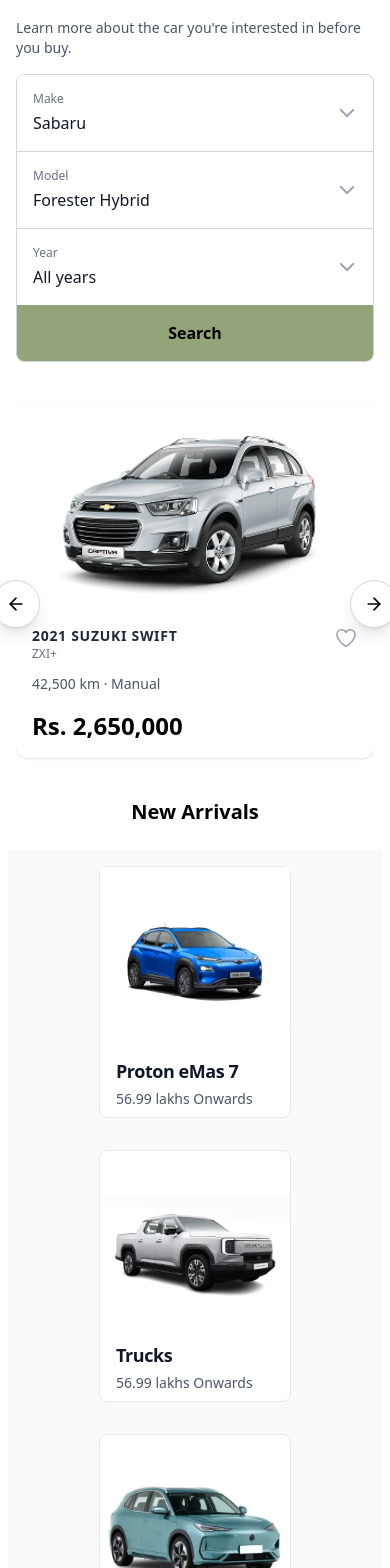
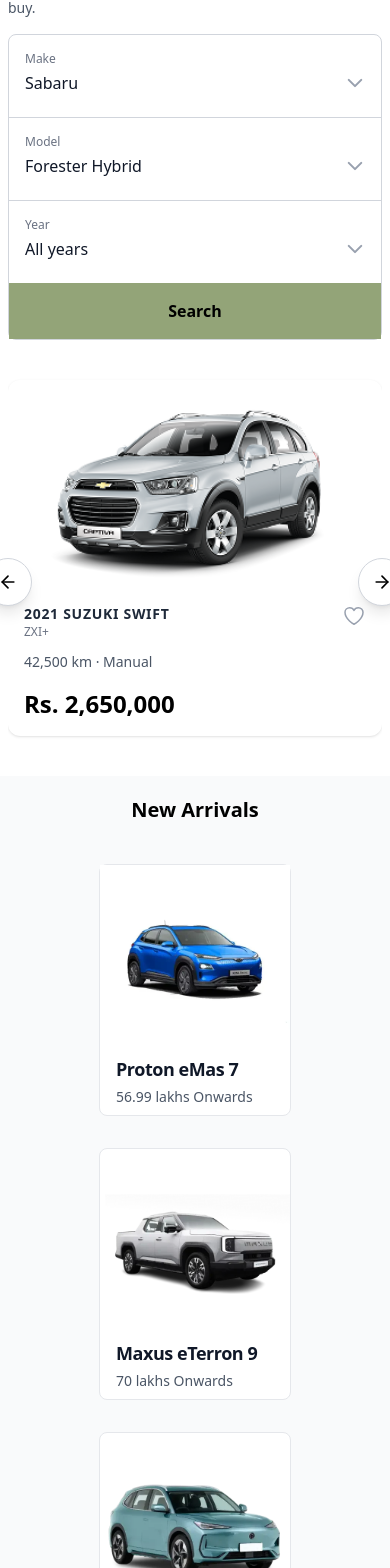
Before and after one commit to Noozey/motor, a Next.js app: page / in a window 390 px wide. Shown: the part 954-2522 px from the top of the page. Built offline with nearby package versions, Linux system fonts and the light colour scheme.

Commit message:
fix: screen changes for larger screen

```diff
--- a/app/page.tsx
+++ b/app/page.tsx
@@ -26,7 +26,7 @@
       {/* Hero Section */}
       <HeroSection />
 
-    <div className='w-full max-w-screen-2xl mx-auto px-2 md:px-6 lg:px-8 py-10'>
+    {/* <div className='w-full max-w-screen-2xl mx-auto px-2 md:px-6 lg:px-8 py-10'> */}
 
       {/* car research and type search */}
       <SearchSection />
@@ -41,6 +41,6 @@
       {/* latest new section */}
       <LatestNews/>
     </div>
-    </div>
+    // </div>
   );
 }
--- a/components/CartTabs.tsx
+++ b/components/CartTabs.tsx
@@ -1,222 +1,86 @@
-"use client";
+'use client'
 import { useState } from "react";
 import CarGrid from "./CarGrid";
 import CarCarousel from "./CarCarousel";
 import { CarData, CarTabs } from "@/types";
 import { ChevronRight } from "lucide-react";
 
-const CartTabs: React.FC = () => {
-  const tabs: CarTabs[] = [
-    CarTabs.suv,
-    CarTabs.hatchback,
-    CarTabs.sedan,
-    CarTabs.muv,
-    CarTabs.luxury,
-  ];
+const CartTabs:React.FC = () => {
+    const tabs:CarTabs[]=[CarTabs.suv, CarTabs.hatchback, CarTabs.sedan, CarTabs.muv, CarTabs.luxury]
 
     // Sample car data
-  const carData: CarData = {
+    const carData:CarData = {
   SUV: [
-      {
-        name: "Mahindra Thar RDX",
-        price: "₹12.99 - 20.09 Lakh*",
-        image: "carTabsImage/suv/mahindra_thar_RDX.png",
-      },
-      {
-        name: "Mahindra Scorpio N",
-        price: "₹13.99 - 24.09 Lakh*",
-        image: "carTabsImage/suv/mahindra_scorpio_N.png",
-      },
-      {
-        name: "Mahindra XUV700",
-        price: "₹14.09 - 25.74 Lakh*",
-        image: "carTabsImage/suv/mahindra_xuv700.png",
-      },
-      {
-        name: "Hyundai Creta",
-        price: "₹11.11 - 20.50 Lakh*",
-        image: "carTabsImage/suv/hyundai_creta.png",
-      },
-      {
-        name: "Mahindra Thar RDX",
-        price: "₹12.99 - 20.09 Lakh*",
-        image: "carTabsImage/suv/mahindra_thar_RDX.png",
-      },
-      {
-        name: "Mahindra Scorpio N",
-        price: "₹13.99 - 24.09 Lakh*",
-        image: "carTabsImage/suv/mahindra_scorpio_N.png",
-      },
-      {
-        name: "Mahindra XUV700",
-        price: "₹14.09 - 25.74 Lakh*",
-        image: "carTabsImage/suv/mahindra_xuv700.png",
-      },
-      {
-        name: "Hyundai Creta",
-        price: "₹11.11 - 20.50 Lakh*",
-        image: "carTabsImage/suv/hyundai_creta.png",
-      },
+    { name: "Mahindra Thar RDX", price: "₹12.99 - 20.09 Lakh*", image: "carTabsImage/suv/image-1.png" },
+    { name: "Mahindra Scorpio N", price: "₹13.99 - 24.09 Lakh*", image: "carTabsImage/suv/image-2.png" },
+    { name: "Mahindra XUV700", price: "₹14.09 - 25.74 Lakh*", image: "carTabsImage/suv/image-3.png" },
+    { name: "Hyundai Creta", price: "₹11.11 - 20.50 Lakh*", image: "carTabsImage/suv/image.png" },
+    { name: "Mahindra Thar RDX", price: "₹12.99 - 20.09 Lakh*", image: "carTabsImage/suv/image-1.png" },
+    { name: "Mahindra Scorpio N", price: "₹13.99 - 24.09 Lakh*", image: "carTabsImage/suv/image-2.png" },
+    { name: "Mahindra XUV700", price: "₹14.09 - 25.74 Lakh*", image: "carTabsImage/suv/image-3.png" },
+    { name: "Hyundai Creta", price: "₹11.11 - 20.50 Lakh*", image: "carTabsImage/suv/image.png" },
   ],
   Hatchback: [
-      {
-        name: "Maruti Suzuki Swift",
-        price: "₹6.24 - 9.14 Lakh*",
-        image: "carTabsImage/hatchback/maruti_suzuki_swift.png",
-      },
-      {
-        name: "Hyundai i20",
-        price: "₹7.04 - 11.21 Lakh*",
-        image: "carTabsImage/hatchback/hyundai_i20.png",
-      },
-      {
-        name: "Tata Altroz",
-        price: "₹6.64 - 10.79 Lakh*",
-        image: "carTabsImage/hatchback/tata_altroz.png",
-      },
-      {
-        name: "Maruti Suzuki Baleno",
-        price: "₹6.66 - 9.83 Lakh*",
-        image: "carTabsImage/hatchback/maruti_suzuki_baleno.png",
-      },
-      {
-        name: "Maruti Suzuki Swift",
-        price: "₹6.24 - 9.14 Lakh*",
-        image: "carTabsImage/hatchback/maruti_suzuki_swift.png",
-      },
-      {
-        name: "Hyundai i20",
-        price: "₹7.04 - 11.21 Lakh*",
-        image: "carTabsImage/hatchback/hyundai_i20.png",
-      },
-      {
-        name: "Tata Altroz",
-        price: "₹6.64 - 10.79 Lakh*",
-        image: "carTabsImage/hatchback/tata_altroz.png",
-      },
-      {
-        name: "Maruti Suzuki Baleno",
-        price: "₹6.66 - 9.83 Lakh*",
-        image: "carTabsImage/hatchback/maruti_suzuki_baleno.png",
-      },
+  { name: "Maruti Suzuki Swift", price: "₹6.24 - 9.14 Lakh*", image: "/swift.jpg" },
+  { name: "Hyundai i20", price: "₹7.04 - 11.21 Lakh*", image: "/i20.jpg" },
+  { name: "Tata Altroz", price: "₹6.64 - 10.79 Lakh*", image: "/altroz.jpg" },
+  { name: "Maruti Suzuki Baleno", price: "₹6.66 - 9.83 Lakh*", image: "/baleno.jpg" },
+  { name: "Maruti Suzuki Swift", price: "₹6.24 - 9.14 Lakh*", image: "/swift.jpg" },
+  { name: "Hyundai i20", price: "₹7.04 - 11.21 Lakh*", image: "/i20.jpg" },
+  { name: "Tata Altroz", price: "₹6.64 - 10.79 Lakh*", image: "/altroz.jpg" },
+  { name: "Maruti Suzuki Baleno", price: "₹6.66 - 9.83 Lakh*", image: "/baleno.jpg" },
 ],
 Sedan: [
-      {
-        name: "Honda City",
-        price: "₹11.82 - 16.30 Lakh*",
-        image: "carTabsImage/sedan/honda_city.png",
-      },
-      {
-        name: "Hyundai Verna",
-        price: "₹11.00 - 17.42 Lakh*",
-        image: "carTabsImage/sedan/hyundai_verna.png",
-      },
-      {
-        name: "Skoda Slavia",
-        price: "₹11.63 - 19.12 Lakh*",
-        image: "carTabsImage/sedan/skoda_slavia.png",
-      },
-      {
-        name: "Volkswagen Virtus",
-        price: "₹11.56 - 19.15 Lakh*",
-        image: "carTabsImage/sedan/volkswagen_virtus.png",
-      },
+  { name: "Honda City", price: "₹11.82 - 16.30 Lakh*", image: "/city.jpg" },
+  { name: "Hyundai Verna", price: "₹11.00 - 17.42 Lakh*", image: "/verna.jpg" },
+  { name: "Skoda Slavia", price: "₹11.63 - 19.12 Lakh*", image: "/slavia.jpg" },
+  { name: "Volkswagen Virtus", price: "₹11.56 - 19.15 Lakh*", image: "/virtus.jpg" },
 ],
 MUV: [
-      {
-        name: "Maruti Ertiga",
-        price: "₹8.69 - 13.03 Lakh*",
-        image: "carTabsImage/muv/maruti_ertiga.png",
-      },
-      {
-        name: "Toyota Innova Crysta",
-        price: "₹19.99 - 26.05 Lakh*",
-        image: "carTabsImage/muv/toyota_innova_crysta.png",
-      },
-      {
-        name: "Renault Triber",
-        price: "₹6.33 - 8.97 Lakh*",
-        image: "carTabsImage/muv/renault_triber.png",
-      },
-      {
-        name: "Kia Carens",
-        price: "₹10.52 - 19.67 Lakh*",
-        image: "carTabsImage/muv/kia_carens.png",
-      },
+  { name: "Maruti Ertiga", price: "₹8.69 - 13.03 Lakh*", image: "/ertiga.jpg" },
+  { name: "Toyota Innova Crysta", price: "₹19.99 - 26.05 Lakh*", image: "/innova.jpg" },
+  { name: "Renault Triber", price: "₹6.33 - 8.97 Lakh*", image: "/triber.jpg" },
+  { name: "Kia Carens", price: "₹10.52 - 19.67 Lakh*", image: "/carens.jpg" },
 ],
 Luxury: [
-      {
-        name: "Mercedes-Benz S-Class",
-        price: "₹1.71 - 2.17 Crore*",
-        image: "carTabsImage/luxury/mercedes_benz_s_class.png",
-      },
-      {
-        name: "BMW 7 Series",
-        price: "₹1.82 - 1.84 Crore*",
-        image: "carTabsImage/luxury/bmw_7_series.png",
-      },
-      {
-        name: "Audi A8 L",
-        price: "₹1.34 - 1.63 Crore*",
-        image: "carTabsImage/luxury/audi_a8_l.png",
-      },
-      {
-        name: "Lexus LS",
-        price: "₹1.96 - 2.27 Crore*",
-        image: "carTabsImage/luxury/lexus_ls.png",
-      },
+  { name: "Mercedes-Benz S-Class", price: "₹1.71 - 2.17 Crore*", image: "/sclass.jpg" },
+  { name: "BMW 7 Series", price: "₹1.82 - 1.84 Crore*", image: "/7series.jpg" },
+  { name: "Audi A8 L", price: "₹1.34 - 1.63 Crore*", image: "/a8l.jpg" },
+  { name: "Lexus LS", price: "₹1.96 - 2.27 Crore*", image: "/ls.jpg" },
 ],
 
   // other categories...
 };
 
-  const [activeTab, setActiveTab] = useState<CarTabs>(CarTabs.suv);
-  const [viewAll, setViewAll] = useState<boolean>(false);
+const [activeTab,setActiveTab]=useState<CarTabs>(CarTabs.suv)
+const [viewAll,setViewAll]=useState<boolean>(false);
 
-  const handleTabClick = (tab: CarTabs) => {
-    setActiveTab(tab);
+const handleTabClick=(tab:CarTabs)=>{
+    setActiveTab(tab)
     setViewAll(false);
-  };
+
+}
 // text-[#535353]
   return (
     <div className="w-full max-w-screen-2xl mx-auto px-2 md:px-6 lg:px-8 py-8 ">
-      <h4 className="text-2xl text-center md:text-3xl mb-5 font-semibold py-5  text-black">
-        Best Seller Cars
-      </h4>
+      <h4 className="text-2xl text-center md:text-3xl mb-5 font-semibold py-5  text-black">Best Seller Cars</h4>
         <div className="flex w-full justify-center md:justify-around gap-6 border-b">
             {/* tab buttons */}
-        {tabs.map((tab) => (
-          <button
-            key={tab}
-            className={`pb-2 cursor-pointer  ${
-              tab == activeTab
-                ? "border-b-2 border-gray-500 text-black font-semibold "
-                : "text-gray-500 hover:text-gray-700"
-            }`}
-            onClick={() => handleTabClick(tab)}
-          >
+            {tabs.map((tab)=>(
+                <button key={tab} className={`pb-2 cursor-pointer  ${tab==activeTab?"border-b-2 border-gray-500 text-black font-semibold":"text-gray-500"}`} onClick={() => handleTabClick(tab)}>
                     {tab}
                 </button>
             ))}
         </div>
         {/* carshow section */}
         <div className="mt-6 p-4 bg-[#F8F8F8]">
-        {viewAll ? (
-          <CarGrid cars={carData[activeTab]} />
-        ) : (
-          <CarCarousel cars={carData[activeTab]} />
-        )}
+           { viewAll ? (<CarGrid cars={carData[activeTab]} />):(<CarCarousel cars={carData[activeTab]}/>)}
         </div>
-      {!viewAll && (
-        <p
-          onClick={() => setViewAll(true)}
-          className="text-left cursor-pointer text-gray-500 py-5"
-        >
-          view all cars <ChevronRight className="inline" size={24} />
-        </p>
-      )}
+        {!viewAll && <p onClick={()=>setViewAll(true)} className="text-left cursor-pointer text-gray-500 py-5">view all cars <ChevronRight className="inline" size={24} /></p>
+}
     </div>
-  );
-};
 
-export default CartTabs;
+  )
+}
+
+export default CartTabs
--- a/components/FeaturedContent.tsx
+++ b/components/FeaturedContent.tsx
@@ -9,7 +9,8 @@
 
 const FeaturedContent: React.FC = () => {
   return (
-    <div className="w-full max-w-screen-2xl mx-auto px-2 md:px-6 lg:px-8 py-10 bg-gray-50"> {/* Optional: bg-gray-50 for contrast */}
+    <div className='w-full bg-gray-50'>
+    <div className="w-full max-w-screen-2xl mx-auto px-2 md:px-6 lg:px-8 py-10"> {/* Optional: bg-gray-50 for contrast */}
       {/* Featured In Section */}
       <section className="mb-12 md:mb-16 text-center">
         <h2 className="text-2xl md:text-3xl font-bold text-gray-800 mb-8">
@@ -76,6 +77,7 @@
         </div>
       </section>
     </div>
+    </div>
   );
 };
 
--- a/components/ModelSearchForm.tsx
+++ b/components/ModelSearchForm.tsx
@@ -1,23 +1,7 @@
-import React, { useState } from 'react';
+import React, { useState, useEffect, useRef } from 'react';
 
-const CarResearchForm = () => {
-  const makes = ['Sabaru', 'Toyota', 'Honda', 'Ford', 'BMW'];
-  const modelsByMake: { [key: string]: string[] } = {
-    Sabaru: ['Forester Hybrid', 'Crosstrek', 'Outback', 'Impreza'],
-    Toyota: ['RAV4 Hybrid', 'Camry', 'Corolla', 'Highlander'],
-    Honda: ['CR-V Hybrid', 'Civic', 'Accord', 'Pilot'],
-    Ford: ['Escape Hybrid', 'Mustang', 'F-150', 'Explorer'],
-    BMW: ['X5', '3 Series', '5 Series', 'X3'],
-  };
-  const years = ['All years', '2024', '2023', '2022', '2021', '2020'];
 
-  // State to manage the selected values
-  const [selectedMake, setSelectedMake] = useState('Sabaru');
-  const [selectedModel, setSelectedModel] = useState('Forester Hybrid');
-  const [selectedYear, setSelectedYear] = useState('All years');
-
-  // A helper SVG component for the dropdown arrow
-  const ChevronDownIcon = () => (
+const ChevronDownIcon: React.FC = () => (
   <svg
     xmlns="http://www.w3.org/2000/svg"
     fill="none"
@@ -34,98 +18,133 @@
   </svg>
 );
 
+interface CustomSelectProps {
+  label: string;
+  value: string;
+  onChange: (value: string) => void;
+  options: string[];
+}
+
+const CustomSelect: React.FC<CustomSelectProps> = ({
+  label,
+  value,
+  onChange,
+  options,
+}) => {
+  const [isOpen, setIsOpen] = useState<boolean>(false);
+  const selectRef = useRef<HTMLDivElement>(null);
+
+  useEffect(() => {
+    const handleClickOutside = (event: MouseEvent) => {
+      if (
+        selectRef.current &&
+        !selectRef.current.contains(event.target as Node)
+      ) {
+        setIsOpen(false);
+      }
+    };
+    document.addEventListener('mousedown', handleClickOutside);
+    return () => {
+      document.removeEventListener('mousedown', handleClickOutside);
+    };
+  }, []);
+
+  const handleOptionClick = (optionValue: string) => {
+    onChange(optionValue);
+    setIsOpen(false);
+  };
+
   return (
-    // Main container for the form
+    <div className="relative h-full" ref={selectRef}>
+      <label className="block text-xs font-medium text-gray-500">{label}</label>
+      <button
+        type="button"
+        onClick={() => setIsOpen(!isOpen)}
+        className="relative mt-1 w-full cursor-pointer border-0 bg-transparent p-0 text-left text-base font-medium text-gray-900 focus:outline-none"
+      >
+        <span className="block truncate">{value}</span>
+        <span className="pointer-events-none absolute inset-y-0 right-0 flex items-center">
+          <ChevronDownIcon />
+        </span>
+      </button>
+
+      {isOpen && (
+        <div className="absolute z-10 mt-1 max-h-60 w-full overflow-auto rounded-md bg-white p-1 text-base shadow-lg ring-1 ring-black/5 focus:outline-none">
+          {options.map((option) => (
             <div
-      className="flex w-full flex-col overflow-hidden rounded-lg border border-gray-300 bg-white
+              key={option}
+              onClick={() => handleOptionClick(option)}
+              className="cursor-pointer select-none  rounded-lg py-2 px-3 text-gray-900 hover:bg-gray-100"
+            >
+              <span
+                className={`block truncate ${
+                  value === option ? 'font-semibold' : 'font-normal'
+                }`}
+              >
+                {option}
+              </span>
+            </div>
+          ))}
+        </div>
+      )}
+    </div>
+  );
+};
+
+const CarResearchForm: React.FC = () => {
+  const makes: string[] = ['Sabaru', 'Toyota', 'Honda', 'Ford', 'BMW'];
+  const modelsByMake: { [key: string]: string[] } = {
+    Sabaru: ['Forester Hybrid', 'Crosstrek', 'Outback', 'Impreza'],
+    Toyota: ['RAV4 Hybrid', 'Camry', 'Corolla', 'Highlander'],
+    Honda: ['CR-V Hybrid', 'Civic', 'Accord', 'Pilot'],
+    Ford: ['Escape Hybrid', 'Mustang', 'F-150', 'Explorer'],
+    BMW: ['X5', '3 Series', '5 Series', 'X3'],
+  };
+  const years: string[] = ['All years', '2024', '2023', '2022', '2021', '2020'];
+
+  const [selectedMake, setSelectedMake] = useState<string>('Sabaru');
+  const [selectedModel, setSelectedModel] =
+    useState<string>('Forester Hybrid');
+  const [selectedYear, setSelectedYear] = useState<string>('All years');
+
+  return (
+    <div
+      className="flex w-full flex-col  rounded-lg border border-gray-300 bg-white
                  md:flex-row"
     >
-      {/* --- Make Dropdown --- */}
-      <div className="relative flex-1 p-4">
-        <label
-          htmlFor="make"
-          className="block text-xs font-medium text-gray-500"
-        >
-          Make
-        </label>
-        <select
-          id="make"
-          name="make"
+      <div className="flex-1 p-4">
+        <CustomSelect
+          label="Make"
+          options={makes}
           value={selectedMake}
-          onChange={(e) => {
-            setSelectedMake(e.target.value);
-            // Reset model when make changes
-            setSelectedModel(modelsByMake[e.target.value][0]);
+          onChange={(make) => {
+            setSelectedMake(make);
+            setSelectedModel(modelsByMake[make][0]);
           }}
-          className="mt-1 block w-full cursor-pointer appearance-none border-0 bg-transparent p-0 text-base font-medium text-gray-900 focus:outline-none focus:ring-0"
-        >
-          {makes.map((make) => (
-            <option key={make} value={make}>
-              {make}
-            </option>
-          ))}
-        </select>
-        <div className="pointer-events-none absolute inset-y-0 right-4 flex items-center">
-          <ChevronDownIcon />
-        </div>
+        />
       </div>
 
-      {/* --- Model Dropdown --- */}
       <div className="relative flex-1 border-t border-gray-300 p-4 md:border-l md:border-t-0">
-        <label
-          htmlFor="model"
-          className="block text-xs font-medium text-gray-500"
-        >
-          Model
-        </label>
-        <select
-          id="model"
-          name="model"
+        <CustomSelect
+          label="Model"
+          options={modelsByMake[selectedMake]}
           value={selectedModel}
-          onChange={(e) => setSelectedModel(e.target.value)}
-          className="mt-1 block w-full cursor-pointer appearance-none border-0 bg-transparent p-0 text-base font-medium text-gray-900 focus:outline-none focus:ring-0"
-        >
-          {modelsByMake[selectedMake].map((model) => (
-            <option key={model} value={model}>
-              {model}
-            </option>
-          ))}
-        </select>
-        <div className="pointer-events-none absolute inset-y-0 right-4 flex items-center">
-          <ChevronDownIcon />
-        </div>
+          onChange={setSelectedModel}
+        />
       </div>
 
-      {/* --- Year Dropdown --- */}
       <div className="relative flex-1 border-t border-gray-300 p-4 md:border-l md:border-t-0">
-        <label
-          htmlFor="year"
-          className="block text-xs font-medium text-gray-500"
-        >
-          Year
-        </label>
-        <select
-          id="year"
-          name="year"
+        <CustomSelect
+          label="Year"
+          options={years}
           value={selectedYear}
-          onChange={(e) => setSelectedYear(e.target.value)}
-          className="mt-1 block w-full cursor-pointer appearance-none border-0 bg-transparent p-0 text-base font-medium text-gray-900 focus:outline-none focus:ring-0"
-        >
-          {years.map((year) => (
-            <option key={year} value={year}>
-              {year}
-            </option>
-          ))}
-        </select>
-        <div className="pointer-events-none absolute inset-y-0 right-4 flex items-center">
-          <ChevronDownIcon />
-        </div>
+          onChange={setSelectedYear}
+        />
       </div>
 
-      {/* --- Research Button --- */}
       <button
         type="submit"
-        className="bg-[#93a478] cursor-pointer p-4 text-center font-bold text-black transition-colors hover:bg-opacity-90 md:px-10"
+        className="cursor-pointer bg-[#93a478] p-4 text-center font-bold text-black transition-colors hover:bg-opacity-90 md:px-10"
       >
         Search
       </button>
--- a/components/NewArrivalCars.tsx
+++ b/components/NewArrivalCars.tsx
@@ -20,16 +20,16 @@
 		price: '56.99 lakhs Onwards',
 	},
 	{
-		label: 'Trucks',
+		label: 'Maxus eTerron 9',
 		img: '/compareVehicleImage/Maxus-eTerron-9.png',
 		href: '/compare/trucks',
-		price: '56.99 lakhs Onwards',
+		price: '70 lakhs Onwards',
 	},
 	{
-		label: 'Sedans',
+		label: 'Tata corv Ev',
 		img: '/compareVehicleImage/proton-eMas-7.png',
 		href: '/compare/sedans',
-		price: '56.99 lakhs Onwards',
+		price: '38 lakhs Onwards',
 	},
 	// {
 	// 	label: 'Coupes',
@@ -37,10 +37,10 @@
 	// 	href: '/compare/coupes',
 	// },
 	{
-		label: 'Hatchbacks',
+		label: 'Hyundai Kona',
 		img: '/compareVehicleImage/Tata-Curvv-EV.png',
 		href: '/compare/hatchbacks',
-		price:'56.99 lakhs Onwards'
+		price:'48 lakhs Onwards'
 	},
 	// {
 	// 	label: 'Convertibles',
@@ -51,8 +51,8 @@
 
 const NewArrivalCars = () => {
 	return (
-		<section className="w-full pb-10">
-			<h2 className="text-xl md:text-2xl text-center font-bold mb-6">
+		<section className="w-full pb-10  bg-gray-50">
+			<h2 className="text-xl md:text-2xl text-center font-bold mb-6 pt-5">
 				New Arrivals
 			</h2>
 			{/* <div className="flex flex-wrap gap-6 justify-center ">
@@ -79,7 +79,8 @@
 					</Link>
 				))}
 			</div> */}
-			<div className="flex flex-wrap gap-8 justify-center p-4 bg-gray-50">
+			<div className='w-full max-w-screen-2xl mx-auto px-2 md:px-6 lg:px-8'>
+			<div className="flex flex-wrap gap-8 justify-center p-4">
 	{vehicles.map((v) => (
 		<Link
 			key={v.label}
@@ -105,7 +106,8 @@
 			</div>
 		</Link>
 	))}
-</div>
+			</div>
+			</div>
 		</section>
 	);
 };
```
Lines whose indentation alone changed are shown as unchanged.
